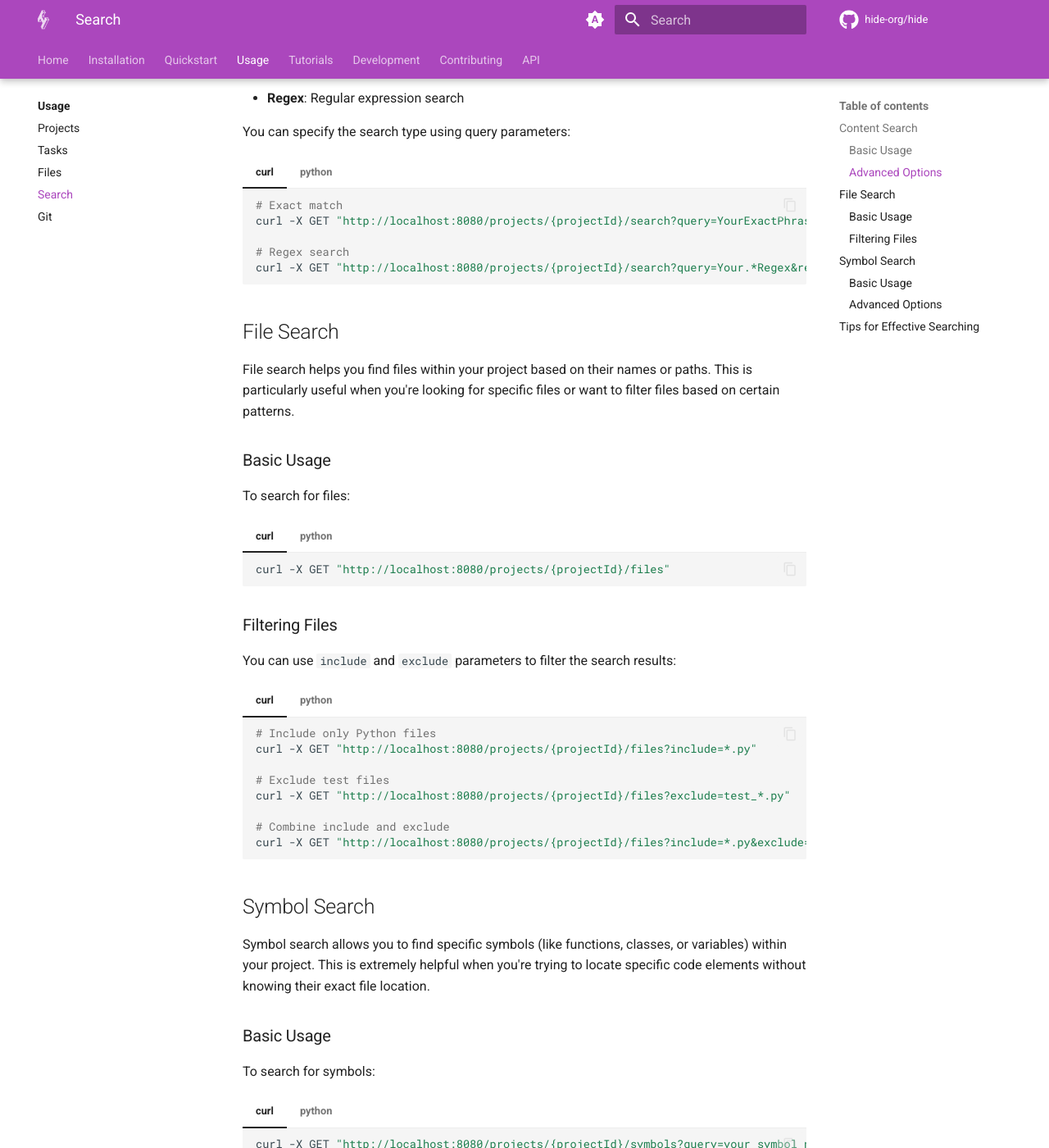
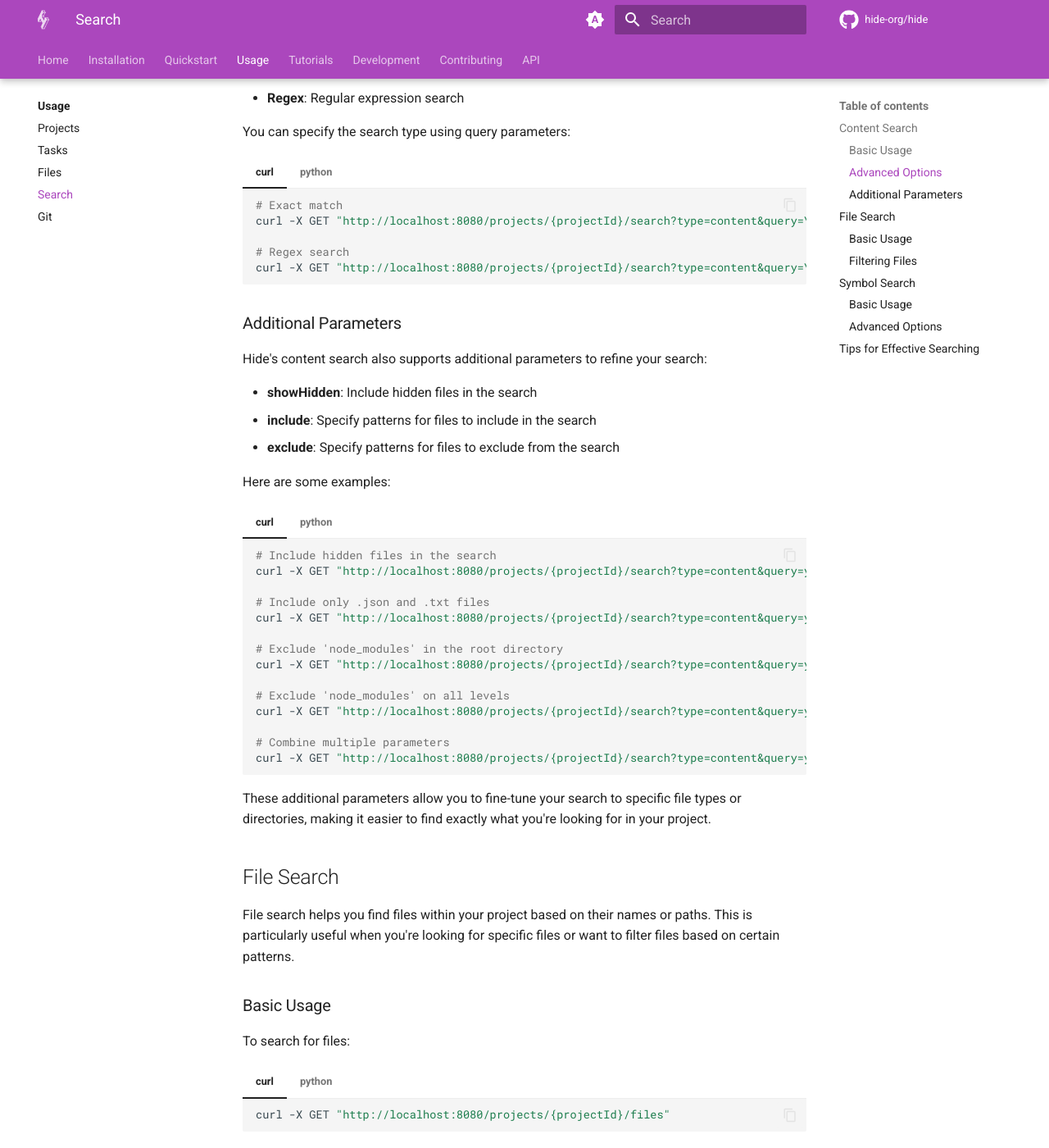
Before and after one commit to hide-org/hide, an MkDocs documentation site: the page built from docs/usage/search.md, in a window 1280 px wide and 1400 px high, scrolled down 877 px. Shown: the whole window at 82% size. Built offline with MkDocs 1.6.1 and Material for MkDocs 9.7.7, drawn with Linux system fonts in a browser that asks for light colours; comment, search, counter and statistics services are not loaded; some of the changed text lies outside the part shown.

Commit message:
docs: update search docs

````diff
--- a/docs/usage/search.md
+++ b/docs/usage/search.md
@@ -19,7 +19,7 @@ To perform a content search:
 === "curl"
 
     ```bash
-    curl -X GET "http://localhost:8080/projects/{projectId}/search?query=your_search_query"
+    curl -X GET "http://localhost:8080/projects/{projectId}/search?type=content&query=your_search_query"
     ```
 
 === "python"
@@ -42,10 +42,10 @@ You can specify the search type using query parameters:
 
     ```bash
     # Exact match
-    curl -X GET "http://localhost:8080/projects/{projectId}/search?query=YourExactPhrase&exact"
+    curl -X GET "http://localhost:8080/projects/{projectId}/search?type=content&query=YourExactPhrase&exact"
 
     # Regex search
-    curl -X GET "http://localhost:8080/projects/{projectId}/search?query=Your.*Regex&regex"
+    curl -X GET "http://localhost:8080/projects/{projectId}/search?type=content&query=Your.*Regex&regex"
     ```
 
 === "python"
@@ -53,6 +53,43 @@ You can specify the search type using query parameters:
     ```python
     # Coming soon
     ```
+
+### Additional Parameters
+
+Hide's content search also supports additional parameters to refine your search:
+
+- **showHidden**: Include hidden files in the search
+- **include**: Specify patterns for files to include in the search
+- **exclude**: Specify patterns for files to exclude from the search
+
+Here are some examples:
+
+=== "curl"
+
+    ```bash
+    # Include hidden files in the search
+    curl -X GET "http://localhost:8080/projects/{projectId}/search?type=content&query=your_query&showHidden"
+
+    # Include only .json and .txt files
+    curl -X GET "http://localhost:8080/projects/{projectId}/search?type=content&query=your_query&include=*.json&include=*.txt"
+
+    # Exclude 'node_modules' in the root directory
+    curl -X GET "http://localhost:8080/projects/{projectId}/search?type=content&query=your_query&exclude=/node_modules"
+
+    # Exclude 'node_modules' on all levels
+    curl -X GET "http://localhost:8080/projects/{projectId}/search?type=content&query=your_query&exclude=**/node_modules"
+
+    # Combine multiple parameters
+    curl -X GET "http://localhost:8080/projects/{projectId}/search?type=content&query=your_query&include=*.json&include=*.txt&exclude=**/node_modules&showHidden"
+    ```
+
+=== "python"
+
+    ```python
+    # Coming soon
+    ```
+
+These additional parameters allow you to fine-tune your search to specific file types or directories, making it easier to find exactly what you're looking for in your project.
 
 ## File Search
 
@@ -108,7 +145,7 @@ To search for symbols:
 === "curl"
 
     ```bash
-    curl -X GET "http://localhost:8080/projects/{projectId}/symbols?query=your_symbol_name"
+    curl -X GET "http://localhost:8080/projects/{projectId}/symbols?type=symbol&query=your_symbol_name"
     ```
 
 === "python"
@@ -122,16 +159,16 @@ To search for symbols:
 You can customize the symbol search with additional parameters:
 
 - `limit`: Specify the maximum number of results (default is 10, max is 100)
-- Include or exclude specific symbol types
+- Include or exclude specific symbol types. By default, the search will exclude fields and variables.
 
 === "curl"
 
     ```bash
     # Limit results to 20
-    curl -X GET "http://localhost:8080/projects/{projectId}/symbols?query=your_symbol_name&limit=20"
+    curl -X GET "http://localhost:8080/projects/{projectId}/symbols?type=symbol&query=your_symbol_name&limit=20"
 
     # Include only functions and classes (example, actual parameters may vary)
-    curl -X GET "http://localhost:8080/projects/{projectId}/symbols?query=your_symbol_name&include=function&include=class"
+    curl -X GET "http://localhost:8080/projects/{projectId}/symbols?type=symbol&query=your_symbol_name&include=function&include=class"
     ```
 
 === "python"
@@ -147,4 +184,4 @@ You can customize the symbol search with additional parameters:
 3. **Combine search types**: Use file search to narrow down the scope, then use content search within those files.
 4. **Utilize symbol search**: When looking for specific code elements, symbol search can be faster than content search.
 
-By mastering these search capabilities, you'll be able to navigate your projects with ease and efficiency, making your development process smoother and more productive.
+By leveraging these search capabilities, coding agents can efficiently navigate and analyze projects, enabling faster code comprehension, more accurate task execution, and enhanced decision-making in various development scenarios. This empowers AI-driven development tools to provide more intelligent and context-aware assistance throughout the software development lifecycle.
````
Also changed, not shown: other parts of docs/usage/search.md (+1 -1 lines), docs/usage/index.md (+1 -1 lines).
